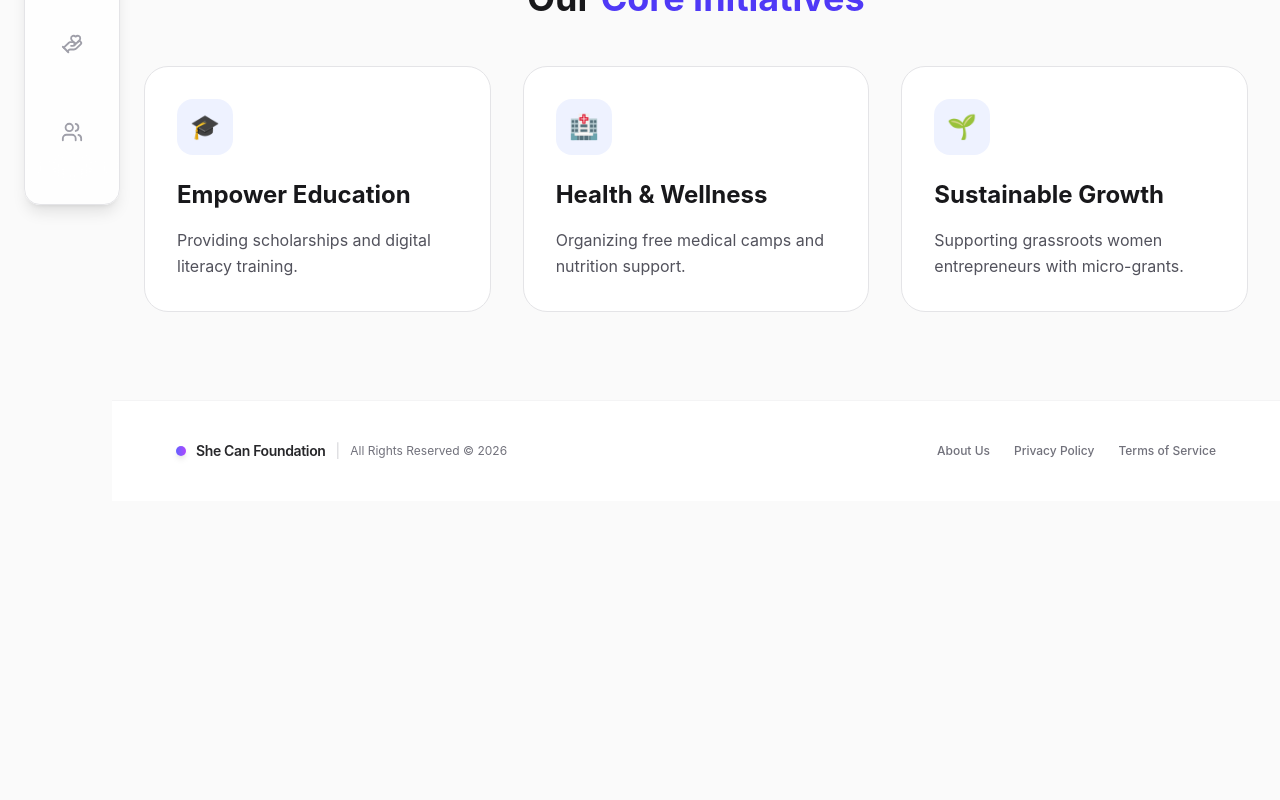
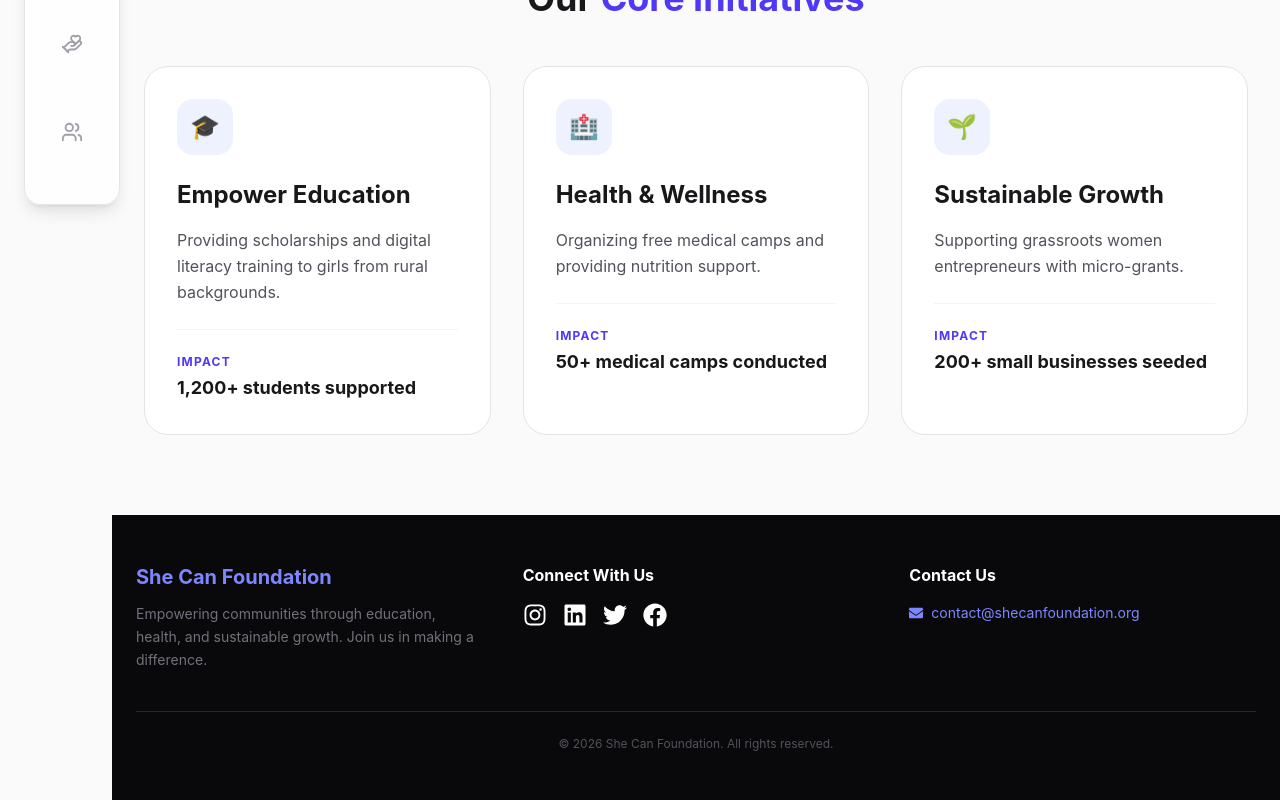
Before and after one commit to sakshibawankar263/she-can-foundation, a React (Vite) app: page /events in a window 1280 px wide. Shown: the part 400-1200 px from the top of the page. Before the commit the page ends 901 px from the top, so only its background shows below. Built offline with nearby package versions, Linux system fonts and the light colour scheme.

Commit message:
Updated footer, social links, and fixed connect section layout

```diff
--- a/package.json
+++ b/package.json
@@ -13,6 +13,7 @@
     "lucide-react": "^1.16.0",
     "react": "^19.2.6",
     "react-dom": "^19.2.6",
+    "react-icons": "^5.6.0",
     "react-router-dom": "^7.15.1"
   },
   "devDependencies": {
--- a/src/components/layout/Footer.jsx
+++ b/src/components/layout/Footer.jsx
@@ -1,25 +1,43 @@
 import React from "react";
+import { socialLinks } from "../../data/socials"; // Path check kar lein
+import { FaInstagram, FaLinkedin, FaTwitter, FaFacebook, FaEnvelope } from "react-icons/fa";
 
 const Footer = () => {
   return (
-    <footer className="w-full border-t border-zinc-100 dark:border-zinc-900 bg-white dark:bg-zinc-950 py-10 px-6 md:px-16 font-sans">
-      <div className="max-w-7xl mx-auto flex flex-col md:flex-row items-center justify-between gap-6 text-sm text-zinc-500 dark:text-zinc-400">
+    <footer className="bg-zinc-950 text-white py-12 px-6 mt-auto">
+      <div className="max-w-6xl mx-auto grid md:grid-cols-3 gap-10">
 
-        {/* NGO Branding Anchor */}
-        <div className="flex items-center gap-2.5">
-          <div className="w-2.5 h-2.5 rounded-full bg-gradient-to-r from-indigo-500 to-purple-500 shadow-md" />
-          <span className="font-semibold text-zinc-800 dark:text-zinc-200 tracking-tight">She Can Foundation</span>
-          <span className="text-zinc-300 dark:text-zinc-700">|</span>
-          <span className="text-xs">All Rights Reserved © 2026</span>
+        {/* Brand Section */}
+        <div>
+          <h2 className="text-xl font-bold mb-3 text-indigo-400">She Can Foundation</h2>
+          <p className="text-zinc-500 text-sm leading-relaxed">
+            Empowering communities through education, health, and sustainable growth. Join us in making a difference.
+          </p>
         </div>
 
-        {/* Informational Center Links */}
-        <div className="flex flex-wrap justify-center gap-6 text-xs font-medium">
-          <a href="#about" className="hover:text-indigo-600 dark:hover:text-indigo-400 transition-colors">About Us</a>
-          <a href="#privacy" className="hover:text-indigo-600 dark:hover:text-indigo-400 transition-colors">Privacy Policy</a>
-          <a href="#terms" className="hover:text-indigo-600 dark:hover:text-indigo-400 transition-colors">Terms of Service</a>
+        {/* Social Icons Section */}
+        <div className="flex flex-col">
+          <h4 className="font-bold mb-4">Connect With Us</h4>
+          <div className="flex gap-4 text-2xl">
+            <a href={socialLinks.instagram} target="_blank" rel="noreferrer" className="hover:text-indigo-400 transition-all hover:scale-110"><FaInstagram /></a>
+            <a href={socialLinks.linkedin} target="_blank" rel="noreferrer" className="hover:text-indigo-400 transition-all hover:scale-110"><FaLinkedin /></a>
+            <a href={socialLinks.twitter} target="_blank" rel="noreferrer" className="hover:text-indigo-400 transition-all hover:scale-110"><FaTwitter /></a>
+            <a href={socialLinks.facebook} target="_blank" rel="noreferrer" className="hover:text-indigo-400 transition-all hover:scale-110"><FaFacebook /></a>
+          </div>
         </div>
 
+        {/* Contact Section */}
+        <div>
+          <h4 className="font-bold mb-4">Contact Us</h4>
+          <a href={socialLinks.email} className="flex items-center gap-2 text-indigo-400 hover:text-indigo-300 transition-colors text-sm">
+            <FaEnvelope /> contact@shecanfoundation.org
+          </a>
+        </div>
+      </div>
+
+      {/* Copyright */}
+      <div className="max-w-6xl mx-auto mt-10 pt-6 border-t border-zinc-800 text-center text-zinc-600 text-xs">
+        © 2026 She Can Foundation. All rights reserved.
       </div>
     </footer>
   );
--- /dev/null
+++ b/src/data/content.js
@@ -0,0 +1,31 @@
+export const initiativesData = [
+  {
+    id: "edu",
+    title: "Empower Education",
+    desc: "Providing scholarships and digital literacy training to girls from rural backgrounds.",
+    impact: "1,200+ students supported",
+    process: ["Identification of candidates", "Resource distribution", "Monthly monitoring"]
+  },
+  {
+    id: "health",
+    title: "Health & Wellness",
+    desc: "Organizing free medical camps and providing nutrition support.",
+    impact: "50+ medical camps conducted",
+    process: ["Health screening", "Nutrition supply", "Follow-up care"]
+  },
+  {
+    id: "growth",
+    title: "Sustainable Growth",
+    desc: "Supporting grassroots women entrepreneurs with micro-grants.",
+    impact: "200+ small businesses seeded",
+    process: ["Skill training", "Grant distribution", "Business mentorship"]
+  }
+];
+
+export const teamData = [
+  {
+    name: "Reeta Mishra",
+    role: "Founder & President",
+    bio: "With over 12 years of experience in social development, Reeta leads the foundation’s vision to bridge the gender gap through technology and education."
+  }
+];
--- /dev/null
+++ b/src/data/socials.js
@@ -0,0 +1,7 @@
+export const socialLinks = {
+  instagram: "https://instagram.com/shecanfoundation",
+  linkedin: "https://linkedin.com/company/shecanfoundation",
+  twitter: "https://twitter.com/shecanfoundation",
+  facebook: "https://facebook.com/shecanfoundation",
+  email: "mailto:contact@shecanfoundation.org"
+};
--- a/src/index.css
+++ b/src/index.css
@@ -20,3 +20,9 @@
     100% { transform: translateY(-10px); }
   }
 }
+@media (prefers-reduced-motion: reduce) {
+  *, *::before, *::after {
+    animation-duration: 0.01ms !important;
+    transition-duration: 0.01ms !important;
+  }
+}
--- a/src/pages/Connect.jsx
+++ b/src/pages/Connect.jsx
@@ -1,4 +1,13 @@
 import React from "react";
+import { FaInstagram, FaLinkedin, FaTwitter, FaEnvelope } from "react-icons/fa";
+
+// Ensure you have installed: npm install react-icons
+const socialLinks = {
+  instagram: "https://instagram.com/shecanfoundation",
+  linkedin: "https://linkedin.com/company/shecanfoundation",
+  twitter: "https://twitter.com/shecanfoundation",
+  email: "mailto:contact@shecanfoundation.org"
+};
 
 const Connect = () => {
   return (
@@ -15,7 +24,7 @@ const Connect = () => {
         </p>
       </div>
 
-      {/* 2. Cards Section (ORIGINAL CARDS PRESERVED) */}
+      {/* 2. Cards Section */}
       <section className="mb-24 grid md:grid-cols-3 gap-8">
         {[
           { title: "Impact", desc: "Your contribution directly funds education for underprivileged children." },
@@ -30,7 +39,7 @@ const Connect = () => {
         ))}
       </section>
 
-      {/* 3. Form & Info Section */}
+      {/* 3. Form & Social Section */}
       <section className="grid lg:grid-cols-2 gap-16 items-start mb-24">
         <div className="space-y-10">
           <div>
@@ -38,17 +47,37 @@ const Connect = () => {
               <span className="text-zinc-900 dark:text-white">Ready to </span>
               <span className="text-indigo-600">Start Your Journey?</span>
             </h2>
-            <p className="text-zinc-500 dark:text-zinc-400 leading-relaxed">
-              We believe in transparency and collaboration. Once you submit your application, our core team will review your profile and reach out to you within 48 hours.
+            <p className="text-zinc-500 dark:text-zinc-400 leading-relaxed mb-8">
+              We believe in transparency and collaboration. Submit your details, and our core team will reach out to you within 48 hours.
             </p>
+
+            {/* Updated Social Section with Icons */}
+            <div className="bg-zinc-100 dark:bg-zinc-800 p-8 rounded-3xl">
+                <h4 className="font-bold text-lg mb-6 text-zinc-900 dark:text-white">Follow our journey</h4>
+                <div className="flex gap-4">
+                    <a href={socialLinks.instagram} target="_blank" rel="noreferrer" className="p-4 bg-white dark:bg-zinc-900 rounded-2xl border border-zinc-200 dark:border-zinc-700 hover:text-indigo-600 hover:border-indigo-500 transition-all text-2xl">
+                        <FaInstagram />
+                    </a>
+                    <a href={socialLinks.linkedin} target="_blank" rel="noreferrer" className="p-4 bg-white dark:bg-zinc-900 rounded-2xl border border-zinc-200 dark:border-zinc-700 hover:text-indigo-600 hover:border-indigo-500 transition-all text-2xl">
+                        <FaLinkedin />
+                    </a>
+                    <a href={socialLinks.twitter} target="_blank" rel="noreferrer" className="p-4 bg-white dark:bg-zinc-900 rounded-2xl border border-zinc-200 dark:border-zinc-700 hover:text-indigo-600 hover:border-indigo-500 transition-all text-2xl">
+                        <FaTwitter />
+                    </a>
+                    <a href={socialLinks.email} className="flex items-center gap-3 px-6 py-4 bg-indigo-600 text-white rounded-2xl hover:bg-indigo-700 hover:shadow-lg hover:shadow-indigo-500/30 transition-all">
+                        <FaEnvelope /> Email
+                    </a>
+                </div>
+            </div>
           </div>
         </div>
 
+        {/* Form */}
         <form className="p-10 rounded-3xl bg-white dark:bg-zinc-900 border border-zinc-200 dark:border-zinc-800 shadow-2xl shadow-indigo-500/5 space-y-6">
           <input type="text" placeholder="Full Name" className="w-full p-4 rounded-2xl border border-zinc-200 dark:border-zinc-700 bg-zinc-50 dark:bg-black focus:ring-2 focus:ring-indigo-500 outline-none transition-all" />
           <input type="email" placeholder="Email Address" className="w-full p-4 rounded-2xl border border-zinc-200 dark:border-zinc-700 bg-zinc-50 dark:bg-black focus:ring-2 focus:ring-indigo-500 outline-none transition-all" />
           <textarea placeholder="Tell us why you want to join..." className="w-full p-4 rounded-2xl border border-zinc-200 dark:border-zinc-700 bg-zinc-50 dark:bg-black focus:ring-2 focus:ring-indigo-500 h-32 outline-none transition-all"></textarea>
-          <button className="w-full py-5 bg-indigo-600 text-white font-bold rounded-2xl hover:bg-indigo-700 hover:shadow-lg hover:shadow-indigo-500/30 transition-all active:scale-[0.98]">
+          <button type="button" className="w-full py-5 bg-indigo-600 text-white font-bold rounded-2xl hover:bg-indigo-700 hover:shadow-lg hover:shadow-indigo-500/30 transition-all active:scale-[0.98]">
             Submit Application
           </button>
         </form>
--- a/src/pages/Initiatives.jsx
+++ b/src/pages/Initiatives.jsx
@@ -1,18 +1,33 @@
 import React from "react";
+// Humne content.js se data import kiya
+import { initiativesData } from "../data/content";
 
-const InitiativeCard = ({ title, desc, icon }) => (
+const InitiativeCard = ({ initiative }) => (
   <div className="group p-8 bg-white dark:bg-zinc-900 border border-zinc-200 dark:border-zinc-800 rounded-3xl transition-all duration-500 hover:border-indigo-500 hover:-translate-y-2 hover:shadow-2xl hover:shadow-indigo-500/10">
+    {/* Icon section maintain rakha hai */}
     <div className="w-14 h-14 mb-6 rounded-2xl bg-indigo-50 dark:bg-indigo-900/20 flex items-center justify-center text-2xl">
-      {icon}
+      {initiative.id === "edu" ? "🎓" : initiative.id === "health" ? "🏥" : "🌱"}
     </div>
-    <h3 className="text-2xl font-bold mb-4 group-hover:text-indigo-600 transition-colors">{title}</h3>
-    <p className="text-zinc-600 dark:text-zinc-400 leading-relaxed">{desc}</p>
+
+    <h3 className="text-2xl font-bold mb-4 group-hover:text-indigo-600 transition-colors">
+      {initiative.title}
+    </h3>
+    <p className="text-zinc-600 dark:text-zinc-400 mb-6 leading-relaxed">
+      {initiative.desc}
+    </p>
+
+    {/* Yahan humne Impact Metrics add kiya hai */}
+    <div className="pt-6 border-t border-zinc-100 dark:border-zinc-800">
+      <p className="text-xs font-bold text-indigo-600 uppercase tracking-widest mb-1">Impact</p>
+      <p className="text-lg font-bold text-zinc-900 dark:text-white">{initiative.impact}</p>
+    </div>
   </div>
 );
 
 const Initiatives = () => {
   return (
     <div className="max-w-6xl mx-auto px-6 py-20">
+      {/* Vision Section */}
       <section className="mb-24 grid lg:grid-cols-2 gap-16 items-center">
         <div className="space-y-6">
           <h2 className="text-5xl font-extrabold">
@@ -29,15 +44,18 @@ const Initiatives = () => {
         </div>
       </section>
 
+      {/* Core Initiatives Section */}
       <section>
         <h2 className="text-4xl font-bold mb-12 text-center">
             <span className="text-zinc-900 dark:text-white">Our </span>
             <span className="text-indigo-600">Core Initiatives</span>
         </h2>
+
+        {/* Yahan humne loop use kiya hai */}
         <div className="grid md:grid-cols-3 gap-8">
-          <InitiativeCard icon="🎓" title="Empower Education" desc="Providing scholarships and digital literacy training." />
-          <InitiativeCard icon="🏥" title="Health & Wellness" desc="Organizing free medical camps and nutrition support." />
-          <InitiativeCard icon="🌱" title="Sustainable Growth" desc="Supporting grassroots women entrepreneurs with micro-grants." />
+          {initiativesData.map((item) => (
+            <InitiativeCard key={item.id} initiative={item} />
+          ))}
         </div>
       </section>
     </div>
```
Also changed, not shown: 1 other file (tests, documents, lock files or other folders).
